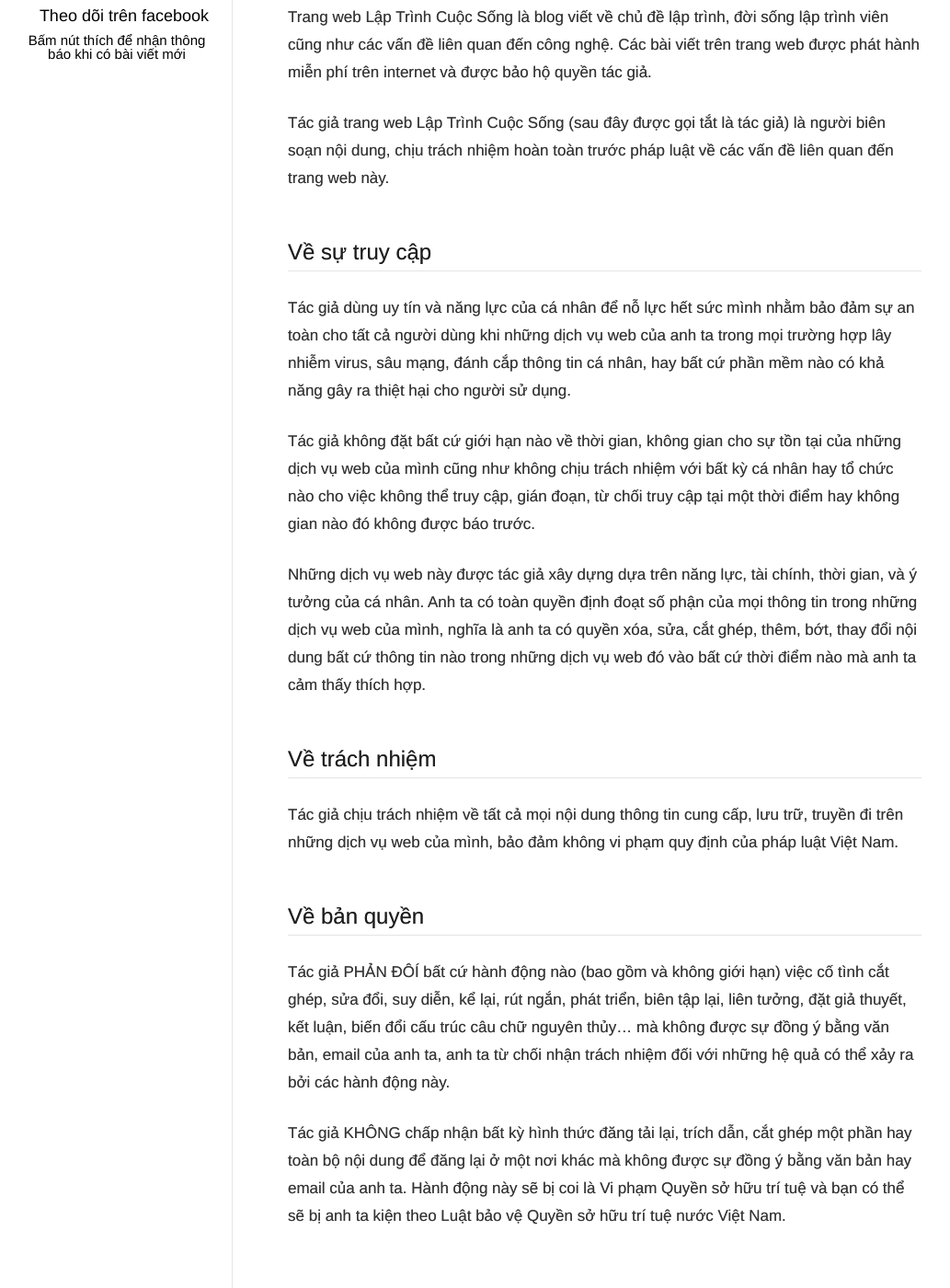
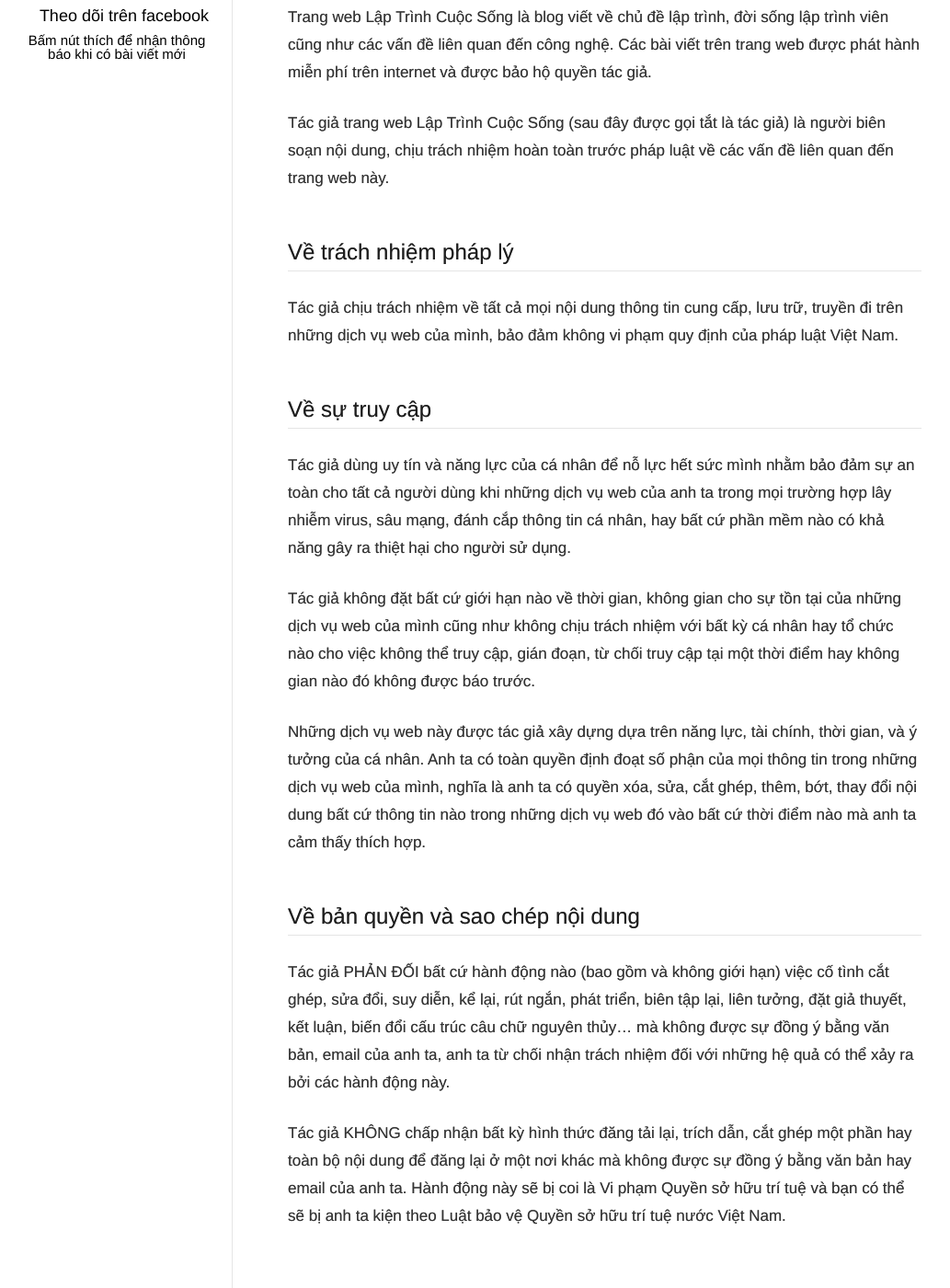
Before and after one commit to nguyentest/laptrinhcuocsong, a Jekyll site: the page built from policies.md, in a window 1280 px wide and 1400 px high, scrolled down 527 px. Shown: the whole window at 92% size, without its empty margins (138-1171 px from the left). Built offline with Jekyll 4.4.1, drawn with Linux system fonts in a browser that asks for light colours; some of the changed lines change nothing that is shown.

Commit message:
Update policies.md

```diff
--- a/policies.md
+++ b/policies.md
@@ -14,6 +14,10 @@ Trang web Lập Trình Cuộc Sống là blog viết về chủ đề lập trì
 
 Tác giả trang web Lập Trình Cuộc Sống (sau đây được gọi tắt là tác giả) là người biên soạn nội dung, chịu trách nhiệm hoàn toàn trước pháp luật về các vấn đề liên quan đến trang web này.
 
+## Về trách nhiệm pháp lý
+
+Tác giả chịu trách nhiệm về tất cả mọi nội dung thông tin cung cấp, lưu trữ, truyền đi trên những dịch vụ web của mình, bảo đảm không vi phạm quy định của pháp luật Việt Nam.
+
 ## Về sự truy cập
 
 Tác giả dùng uy tín và năng lực của cá nhân để nỗ lực hết sức mình nhằm bảo đảm sự an toàn cho tất cả người dùng khi những dịch vụ web của anh ta trong mọi trường hợp lây nhiễm virus, sâu mạng, đánh cắp thông tin cá nhân, hay bất cứ phần mềm nào có khả năng gây ra thiệt hại cho người sử dụng.
@@ -22,12 +26,8 @@ Tác giả không đặt bất cứ giới hạn nào về thời gian, không g
 
 Những dịch vụ web này được tác giả xây dựng dựa trên năng lực, tài chính, thời gian, và ý tưởng của cá nhân. Anh ta có toàn quyền định đoạt số phận của mọi thông tin trong những dịch vụ web của mình, nghĩa là anh ta có quyền xóa, sửa, cắt ghép, thêm, bớt, thay đổi nội dung bất cứ thông tin nào trong những dịch vụ web đó vào bất cứ thời điểm nào mà anh ta cảm thấy thích hợp.
 
-## Về trách nhiệm
+## Về bản quyền và sao chép nội dung
 
-Tác giả chịu trách nhiệm về tất cả mọi nội dung thông tin cung cấp, lưu trữ, truyền đi trên những dịch vụ web của mình, bảo đảm không vi phạm quy định của pháp luật Việt Nam.
-
-## Về bản quyền
-
-Tác giả PHẢN ĐÔÍ bất cứ hành động nào (bao gồm và không giới hạn) việc cố tình cắt ghép, sửa đổi, suy diễn, kể lại, rút ngắn, phát triển, biên tập lại, liên tưởng, đặt giả thuyết, kết luận, biến đổi cấu trúc câu chữ nguyên thủy… mà không được sự đồng ý bằng văn bản, email của anh ta, anh ta từ chối nhận trách nhiệm đối với những hệ quả có thể xảy ra bởi các hành động này.
+Tác giả PHẢN ĐỐI bất cứ hành động nào (bao gồm và không giới hạn) việc cố tình cắt ghép, sửa đổi, suy diễn, kể lại, rút ngắn, phát triển, biên tập lại, liên tưởng, đặt giả thuyết, kết luận, biến đổi cấu trúc câu chữ nguyên thủy… mà không được sự đồng ý bằng văn bản, email của anh ta, anh ta từ chối nhận trách nhiệm đối với những hệ quả có thể xảy ra bởi các hành động này.
 
 Tác giả KHÔNG chấp nhận bất kỳ hình thức đăng tải lại, trích dẫn, cắt ghép một phần hay toàn bộ nội dung để đăng lại ở một nơi khác mà không được sự đồng ý bằng văn bản hay email của anh ta. Hành động này sẽ bị coi là Vi phạm Quyền sở hữu trí tuệ và bạn có thể sẽ bị anh ta kiện theo Luật bảo vệ Quyền sở hữu trí tuệ nước Việt Nam.
```
